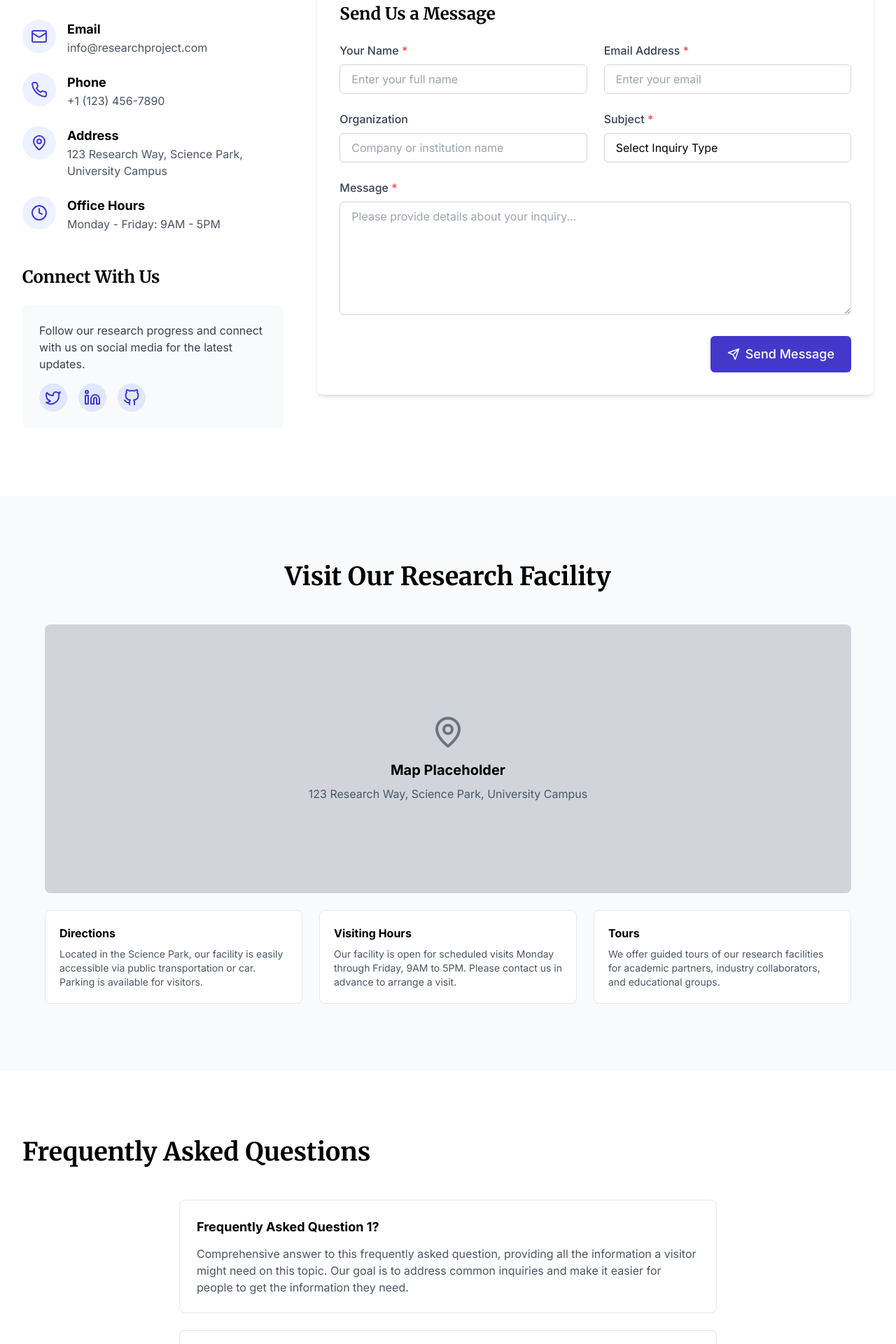
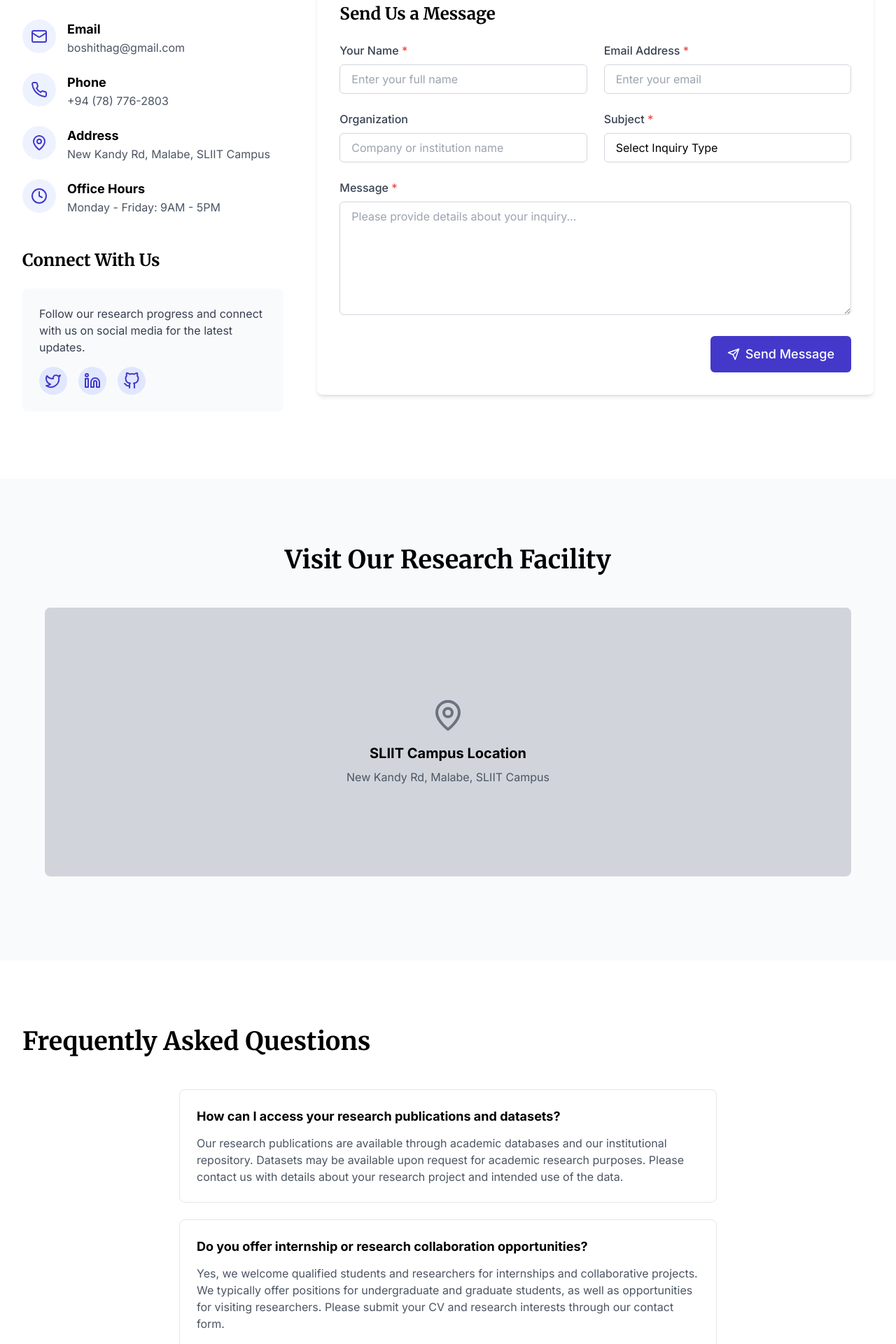
Before and after one commit to BoshithaMGunarathna/RP-web, a React (Vite) app in the folder project-website/: page /contact in a window 1280 px wide. Shown: the part 500-2420 px from the top of the page at 70% size. Built offline with nearby package versions, Linux system fonts and the light colour scheme.

Commit message:
Update Contact.tsx

```diff
--- a/project-website/src/pages/Contact.tsx
+++ b/project-website/src/pages/Contact.tsx
@@ -106,19 +106,19 @@ const Contact = () => {
     {
       icon: <Mail size={24} className="text-primary-700" />,
       title: 'Email',
-      content: 'info@researchproject.com',
-      link: 'mailto:info@researchproject.com',
+      content: 'boshithag@gmail.com',
+      link: 'mailto:boshithag@gmail.com',
     },
     {
       icon: <Phone size={24} className="text-primary-700" />,
       title: 'Phone',
-      content: '+1 (123) 456-7890',
-      link: 'tel:+11234567890',
+      content: '+94 (78) 776-2803',
+      link: 'tel:+94787762803',
     },
     {
       icon: <MapPin size={24} className="text-primary-700" />,
       title: 'Address',
-      content: '123 Research Way, Science Park, University Campus',
+      content: 'New Kandy Rd, Malabe, SLIIT Campus',
       link: 'https://maps.google.com',
     },
     {
@@ -134,6 +134,29 @@ const Contact = () => {
     { value: 'press', label: 'Press & Media' },
     { value: 'access', label: 'Access to Research Materials' },
     { value: 'careers', label: 'Career Opportunities' },
+  ];
+
+  const faqs = [
+    {
+      question: "How can I access your research publications and datasets?",
+      answer: "Our research publications are available through academic databases and our institutional repository. Datasets may be available upon request for academic research purposes. Please contact us with details about your research project and intended use of the data."
+    },
+    {
+      question: "Do you offer internship or research collaboration opportunities?",
+      answer: "Yes, we welcome qualified students and researchers for internships and collaborative projects. We typically offer positions for undergraduate and graduate students, as well as opportunities for visiting researchers. Please submit your CV and research interests through our contact form."
+    },
+    {
+      question: "Can I visit your research facility for a tour or demonstration?",
+      answer: "We offer guided tours of our research facilities for academic partners, industry collaborators, and educational groups. Tours must be scheduled in advance and are subject to availability. Please contact us at least two weeks before your preferred visit date."
+    },
+    {
+      question: "How can I cite your research in my academic work?",
+      answer: "Please use standard academic citation formats when referencing our work. Full citation information is provided with each publication. If you're using our datasets or methodologies, please ensure proper attribution and consider reaching out to discuss potential collaboration opportunities."
+    },
+    {
+      question: "What types of industry partnerships do you engage in?",
+      answer: "We collaborate with industry partners on applied research projects, technology transfer initiatives, and consulting services. Our partnerships range from short-term consulting to multi-year research programs. Contact us to discuss how we can support your organization's research and development needs."
+    }
   ];
 
   return (
@@ -291,11 +314,10 @@ const Contact = () => {
                         name="name"
                         value={formData.name}
                         onChange={handleChange}
-                        className={`w-full px-4 py-2 border rounded-md focus:outline-none focus:ring-2 ${
-                          errors.name
+                        className={`w-full px-4 py-2 border rounded-md focus:outline-none focus:ring-2 ${errors.name
                             ? 'border-error-300 focus:border-error-500 focus:ring-error-200'
                             : 'border-gray-300 focus:border-primary-500 focus:ring-primary-200'
-                        }`}
+                          }`}
                         placeholder="Enter your full name"
                       />
                       {errors.name && (
@@ -313,11 +335,10 @@ const Contact = () => {
                         name="email"
                         value={formData.email}
                         onChange={handleChange}
-                        className={`w-full px-4 py-2 border rounded-md focus:outline-none focus:ring-2 ${
-                          errors.email
+                        className={`w-full px-4 py-2 border rounded-md focus:outline-none focus:ring-2 ${errors.email
                             ? 'border-error-300 focus:border-error-500 focus:ring-error-200'
                             : 'border-gray-300 focus:border-primary-500 focus:ring-primary-200'
-                        }`}
+                          }`}
                         placeholder="Enter your email"
                       />
                       {errors.email && (
@@ -351,11 +372,10 @@ const Contact = () => {
                         name="subject"
                         value={formData.subject}
                         onChange={handleChange}
-                        className={`w-full px-4 py-2 border rounded-md focus:outline-none focus:ring-2 appearance-none bg-white ${
-                          errors.subject
+                        className={`w-full px-4 py-2 border rounded-md focus:outline-none focus:ring-2 appearance-none bg-white ${errors.subject
                             ? 'border-error-300 focus:border-error-500 focus:ring-error-200'
                             : 'border-gray-300 focus:border-primary-500 focus:ring-primary-200'
-                        }`}
+                          }`}
                       >
                         <option value="">Select Inquiry Type</option>
                         {inquiryTypes.map(type => (
@@ -380,11 +400,10 @@ const Contact = () => {
                       rows={6}
                       value={formData.message}
                       onChange={handleChange}
-                      className={`w-full px-4 py-2 border rounded-md focus:outline-none focus:ring-2 ${
-                        errors.message
+                      className={`w-full px-4 py-2 border rounded-md focus:outline-none focus:ring-2 ${errors.message
                           ? 'border-error-300 focus:border-error-500 focus:ring-error-200'
                           : 'border-gray-300 focus:border-primary-500 focus:ring-primary-200'
-                      }`}
+                        }`}
                       placeholder="Please provide details about your inquiry..."
                     ></textarea>
                     {errors.message && (
@@ -425,38 +444,12 @@ const Contact = () => {
               <div className="w-full h-full bg-gray-300 flex items-center justify-center">
                 <div className="text-center p-8">
                   <MapPin size={48} className="mx-auto text-gray-500 mb-4" />
-                  <h3 className="text-xl font-bold mb-2">Map Placeholder</h3>
+                  <h3 className="text-xl font-bold mb-2">SLIIT Campus Location</h3>
                   <p className="text-gray-600">
-                    123 Research Way, Science Park, University Campus
+                    New Kandy Rd, Malabe, SLIIT Campus
                   </p>
                 </div>
               </div>
-            </div>
-
-            <div className="grid grid-cols-1 md:grid-cols-3 gap-6">
-              <Card variant="bordered" className="p-5">
-                <h3 className="font-bold mb-2">Directions</h3>
-                <p className="text-gray-600 text-sm">
-                  Located in the Science Park, our facility is easily accessible via public transportation or car.
-                  Parking is available for visitors.
-                </p>
-              </Card>
-
-              <Card variant="bordered" className="p-5">
-                <h3 className="font-bold mb-2">Visiting Hours</h3>
-                <p className="text-gray-600 text-sm">
-                  Our facility is open for scheduled visits Monday through Friday, 9AM to 5PM.
-                  Please contact us in advance to arrange a visit.
-                </p>
-              </Card>
-
-              <Card variant="bordered" className="p-5">
-                <h3 className="font-bold mb-2">Tours</h3>
-                <p className="text-gray-600 text-sm">
-                  We offer guided tours of our research facilities for academic partners, industry collaborators,
-                  and educational groups.
-                </p>
-              </Card>
             </div>
           </motion.div>
         </div>
@@ -466,21 +459,19 @@ const Contact = () => {
       <Section title="Frequently Asked Questions">
         <div className="max-w-3xl mx-auto">
           <div className="space-y-6">
-            {[1, 2, 3, 4].map((i) => (
+            {faqs.map((faq, index) => (
               <motion.div
-                key={i}
+                key={index}
                 initial={{ opacity: 0, y: 20 }}
                 whileInView={{ opacity: 1, y: 0 }}
                 viewport={{ once: true }}
-                transition={{ duration: 0.5, delay: i * 0.1 }}
+                transition={{ duration: 0.5, delay: index * 0.1 }}
               >
                 <Card variant="bordered" className="overflow-hidden">
                   <div className="p-6">
-                    <h3 className="text-lg font-bold mb-3">Frequently Asked Question {i}?</h3>
+                    <h3 className="text-lg font-bold mb-3">{faq.question}</h3>
                     <p className="text-gray-600">
-                      Comprehensive answer to this frequently asked question, providing all the information
-                      a visitor might need on this topic. Our goal is to address common inquiries and make
-                      it easier for people to get the information they need.
+                      {faq.answer}
                     </p>
                   </div>
                 </Card>
@@ -495,7 +486,7 @@ const Contact = () => {
             <Button
               variant="outline"
               icon={<Mail size={18} />}
-              href="mailto:info@researchproject.com"
+              href="mailto:boshithag@gmail.com"
             >
               Email Us Your Question
             </Button>
```
